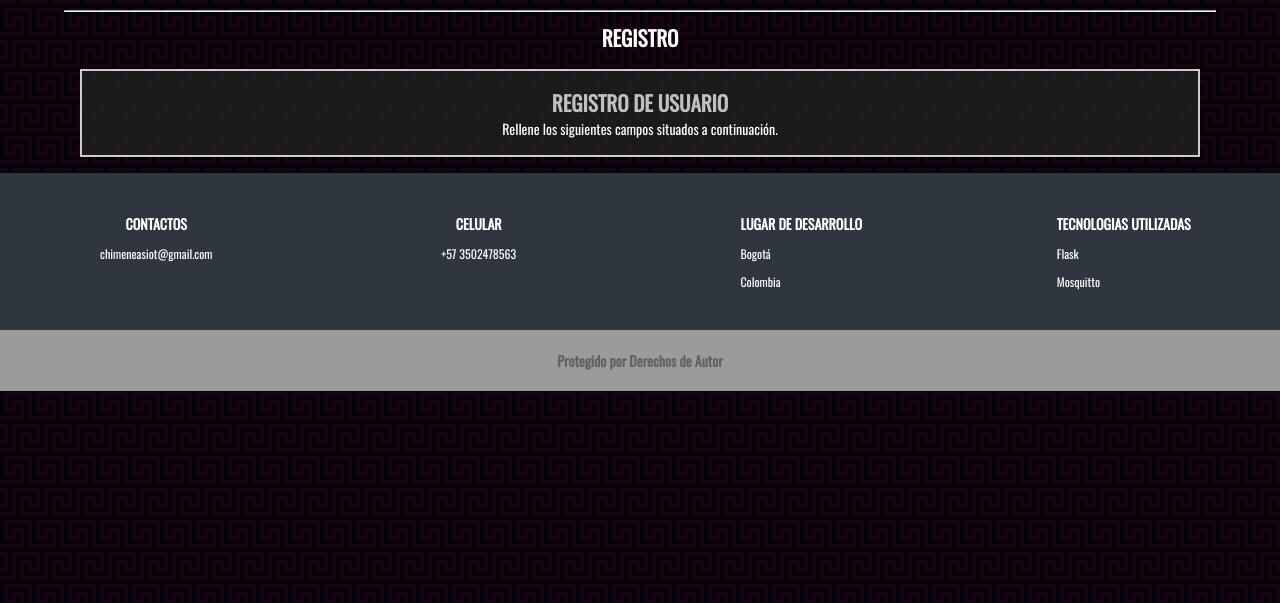
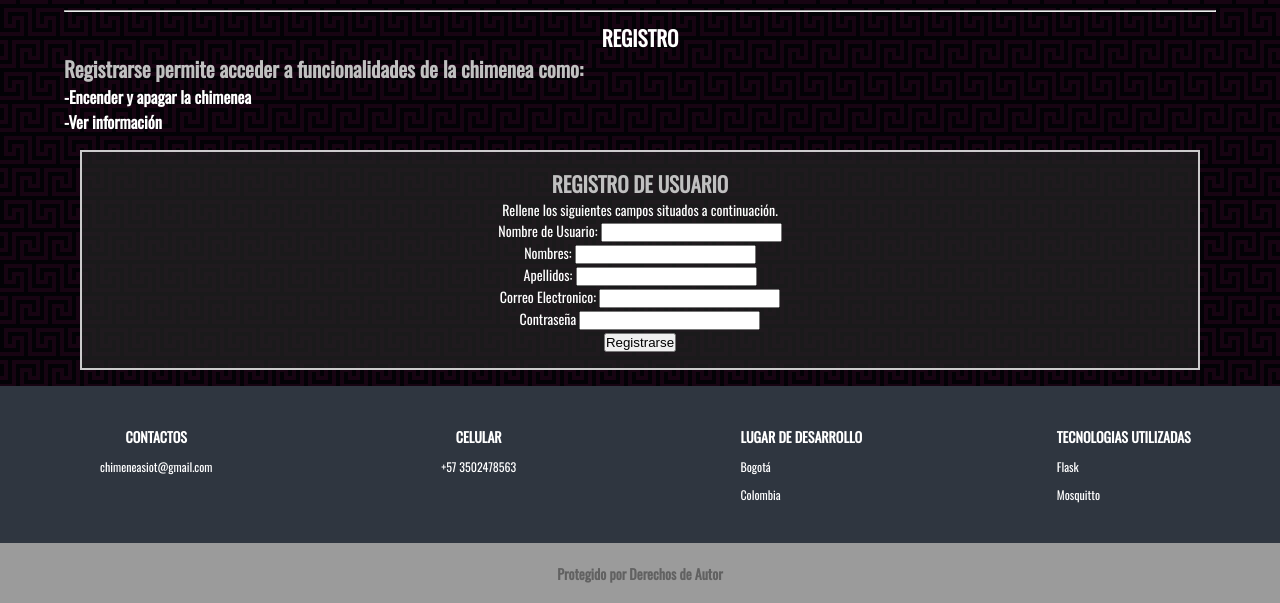
Before and after one commit to AndresCubidesC/Proyecto_Chimeneainteligente, a Flask app: page /registro in a window 1280 px wide. Shown: the part 60-663 px from the top of the page. Run offline with Flask 2, Linux system fonts and the light colour scheme.

Commit message:
Ya funciona para registrar usuarios

```diff
--- a/Software/pagina_web_flask/templates/registro.html
+++ b/Software/pagina_web_flask/templates/registro.html
@@ -51,9 +51,9 @@
 
         <h2 STYLE="text-align:center">REGISTRO</h2>
         <div class="encabezado">
-            <h2></h2>
-            <h3></h3>
-            <h3> </h3>
+            <h2>Registrarse permite acceder a funcionalidades de la chimenea como:</h2>
+            <h3>-Encender y apagar la chimenea</h3>
+            <h3>-Ver información </h3>
             <h3> </h3>
 
 
@@ -63,22 +63,27 @@
         <p>Rellene los siguientes campos situados a continuación.</p>
             <form method="POST">
                 <div>
-
+                    <label >Nombre de Usuario:</label>
+                    <input type="text" name="username">
                 </div>
                 <div>
-
+                    <label >Nombres:</label>
+                    <input type="text" name="nombres">
                 </div>
                 <div>
-
+                    <label >Apellidos:</label>
+                    <input type="text" name="apellidos">
                 </div>
                 <div>
-
+                    <label>Correo Electronico:</label>
+                    <input type="email" name="email">
                 </div>
                 <div>
-
+                   <label >Contraseña</label>
+                    <input type="password" name="contra">
                 </div>
                 <div>
-
+                    <input type="submit" value="Registrarse">
                 </div>
 
 
```
